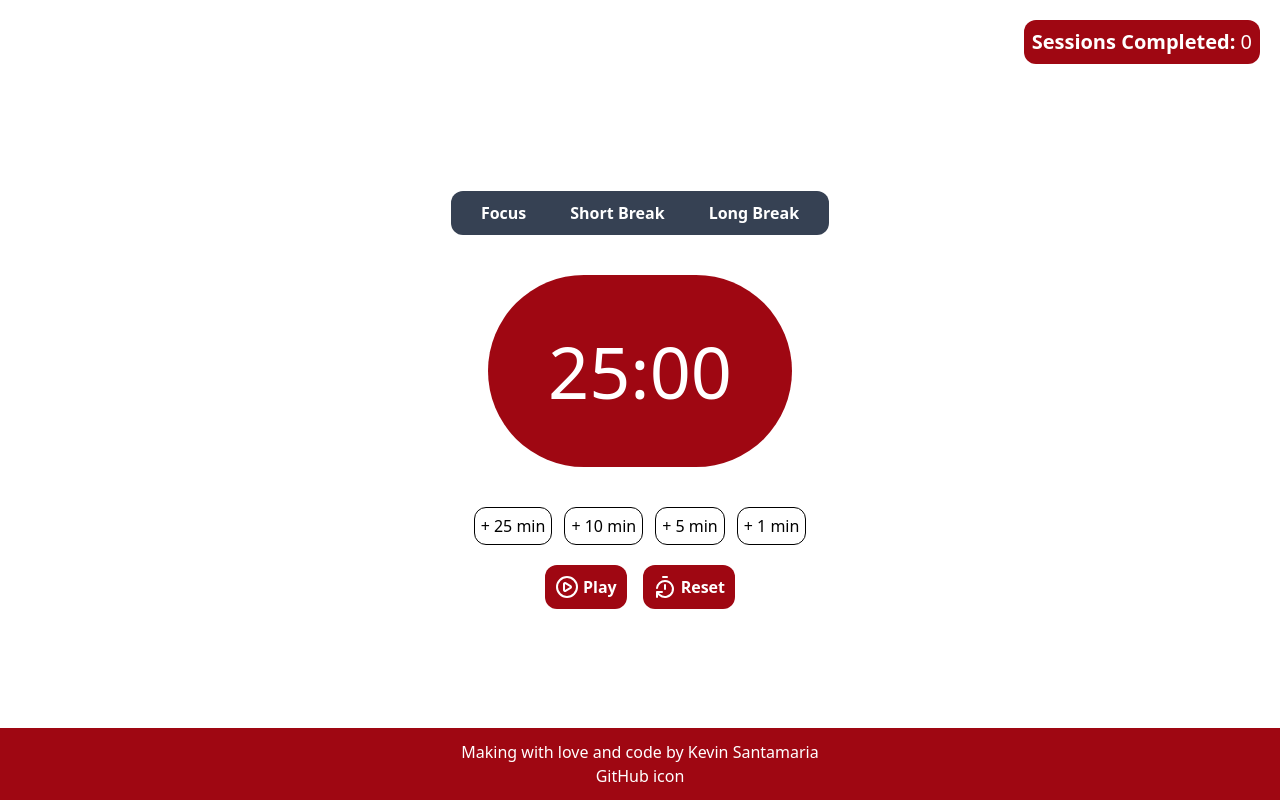
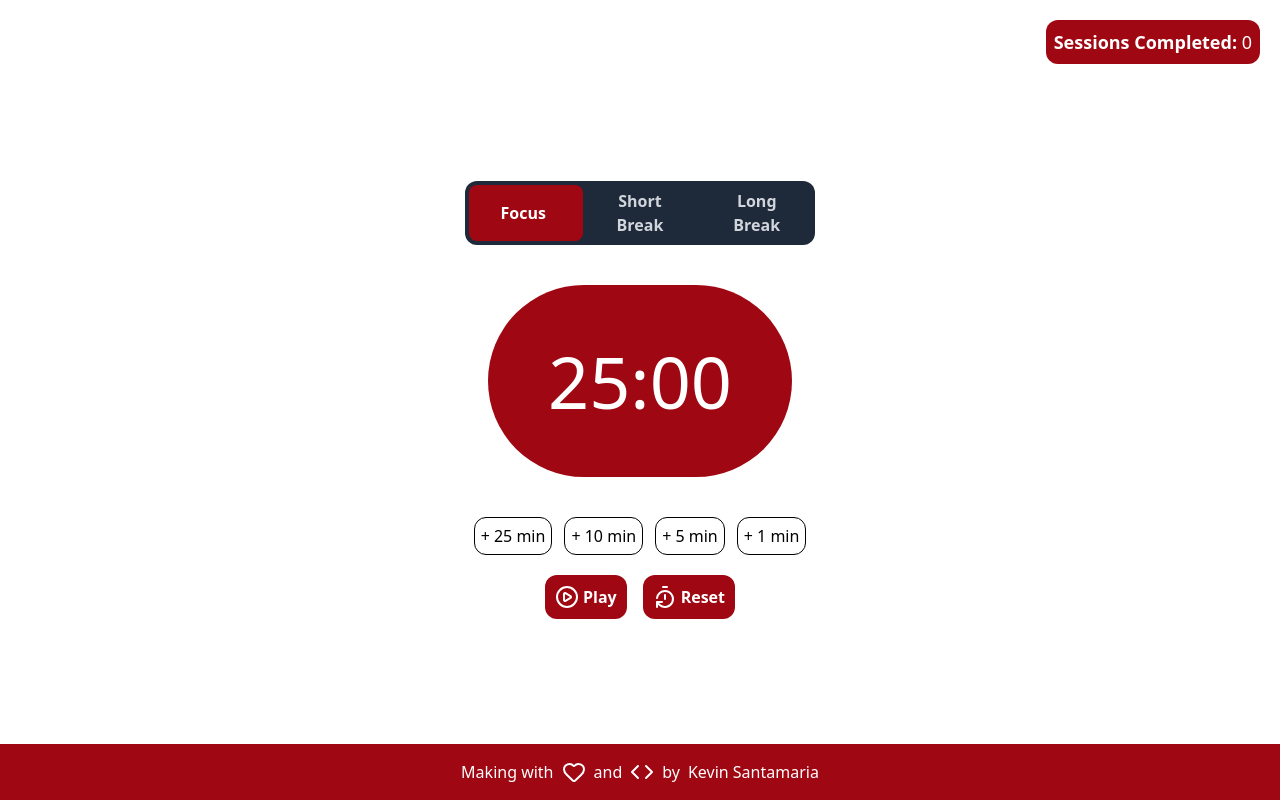
Before and after one commit to kevsantamaria/pomodoro-app, a React (Vite) app: page / in a window 1280 px wide. Built offline with nearby package versions, Linux system fonts and the light colour scheme.

Commit message:
Change the 'SessionButton' to a single 'SessionSwitch' component

```diff
--- a/src/components/Footer.jsx
+++ b/src/components/Footer.jsx
@@ -1,12 +1,15 @@
+import { Code, Heart } from "lucide-react";
+
 function Footer() {
   return (
     <footer className="fixed bottom-0 w-full bg-red-800 text-white">
-        <section className="flex flex-col justify-center items-center py-3">
-        <span>Making with love and code by Kevin Santamaria</span>
-        <span>GitHub icon<a href="#"></a></span>
-        </section>
+      <section className="flex flex-col justify-center items-center py-4">
+        <span className="flex gap-2">
+          Making with <Heart /> and <Code /> by <a href="#">Kevin Santamaria</a>
+        </span>
+      </section>
     </footer>
-)
+  );
 }
 
-export default Footer
+export default Footer;
--- a/src/components/SessionButton.jsx
+++ /dev/null
@@ -1,28 +0,0 @@
-import { useContext } from "react";
-import { TimerContext } from "../contexts/TimerContext";
-
-function SessionButton({ type, thisTime, text }) {
-  const { setTime, setTypeOfSession } = useContext(TimerContext);
-
-  // const currentSession = (typeOfSession) => {
-  //   typeOfSession === "focus"
-  //     ? (className = "bg-white text-black")
-  //     : typeOfSession === "shortBreak"
-  //     ? (className = "bg-white text-black")
-  //     : (className = "bg-white text-black");
-  // };
-
-  return (
-    <button
-      className="text-white p-2.5 rounded-xl cursor-pointer font-bold"
-      onClick={() => {
-        setTypeOfSession(type); // 'focus' || 'shortBreak' || 'longBreak'
-        setTime(thisTime); // 25 * 60 || 5 * 60 || 15 * 60
-      }}
-    >
-      {text}
-    </button>
-  );
-}
-
-export default SessionButton;
--- /dev/null
+++ b/src/components/SessionSwitch.jsx
@@ -0,0 +1,52 @@
+import { useContext } from "react";
+import { TimerContext } from "../contexts/TimerContext";
+
+function SessionSwitch() {
+  const { setTime, typeOfSession, setTypeOfSession } = useContext(TimerContext);
+
+  const options = [
+    { type: "focus", time: 25 * 60, text: "Focus" },
+    { type: "shortBreak", time: 5 * 60, text: "Short Break" },
+    { type: "longBreak", time: 15 * 60, text: "Long Break" },
+  ];
+
+  const currentIndex = options.findIndex((opt) => opt.type === typeOfSession);
+
+  return (
+    <section className="relative bg-gray-800 rounded-xl p-2 px-5 flex space-x-10">
+      {/* Slider */}
+      <div
+        className="absolute left-1 top-1 bg-red-800 rounded-lg transition-transform duration-300 ease-in-out"
+        style={{
+          width: "calc((100% - 8px) / 3)",
+          height: "calc(100% - 8px)",
+          transform: `translateX(${currentIndex * 100}%)`,
+        }}
+      />
+
+      {options.map(({ type, time, text }) => (
+        <div
+          key={type}
+          className="relative z-10 w-1/3 flex justify-center rounded-lg"
+        >
+          <button
+            className={`text-center font-semibold cursor-pointer transition-colors duration-300
+            ${
+              typeOfSession === type
+                ? "text-white"
+                : "text-gray-300 hover:text-white"
+            }`}
+            onClick={() => {
+              setTypeOfSession(type);
+              setTime(time);
+            }}
+          >
+            {text}
+          </button>
+        </div>
+      ))}
+    </section>
+  );
+}
+
+export default SessionSwitch;
--- a/src/components/Timer.jsx
+++ b/src/components/Timer.jsx
@@ -1,11 +1,19 @@
 import { useEffect, useContext } from "react";
 import { CirclePlay, TimerReset, CirclePause } from "lucide-react";
 import { TimerContext } from "../contexts/TimerContext";
-import SessionButton from "./SessionButton";
-import AddTime from './AddTime'
+import SessionSwitch from "./SessionSwitch";
+import AddTime from "./AddTime";
 
 function Timer() {
-  const { time, setTime, numOfSession, isActive, setIsActive, handleTimerEnd, handleReset } = useContext(TimerContext);
+  const {
+    time,
+    setTime,
+    numOfSession,
+    isActive,
+    setIsActive,
+    handleTimerEnd,
+    handleReset,
+  } = useContext(TimerContext);
 
   useEffect(() => {
     let timer;
@@ -28,29 +36,28 @@ function Timer() {
   return (
     <section className="bg-white h-screen flex flex-col gap-5 items-center justify-center">
       <article className="absolute top-5 right-5 bg-red-800 rounded-xl p-2">
-        <h2 className="font-bold text-white text-xl">
+        <h2 className="font-bold text-white text-lg">
           Sessions Completed:
           <span className="font-normal">{" " + numOfSession}</span>
         </h2>
       </article>
 
-      <article className="flex gap-6 bg-gray-700 rounded-xl px-5">
-        <SessionButton type={"focus"} thisTime={25 * 60} text={"Focus"} />
-        <SessionButton type={"shortBreak"} thisTime={5 * 60} text={"Short Break"} />
-        <SessionButton type={"longBreak"} thisTime={15 * 60} text={"Long Break"} />
+      <article>
+        <SessionSwitch />
       </article>
 
       <article className="border-b-gray-700 m-5 bg-red-800 text-white p-15 rounded-full">
         <span className="text-7xl">
-          {Math.floor(time / 60)}:{String(time % 60).padStart(2, "00")}
+          {String(Math.floor(time / 60)).padStart(2, "0")}:
+          {String(time % 60).padStart(2, "0")}
         </span>
       </article>
 
       <article className="flex gap-3">
-        <AddTime text={"+ 25 min"} timeToAdd={time + 25 * 60}/>
-        <AddTime text={"+ 10 min"} timeToAdd={time + 10 * 60}/>
-        <AddTime text={"+ 5 min"} timeToAdd={time + 5 * 60}/>
-        <AddTime text={"+ 1 min"} timeToAdd={time + 1 * 60}/>
+        <AddTime text={"+ 25 min"} timeToAdd={time + 25 * 60} />
+        <AddTime text={"+ 10 min"} timeToAdd={time + 10 * 60} />
+        <AddTime text={"+ 5 min"} timeToAdd={time + 5 * 60} />
+        <AddTime text={"+ 1 min"} timeToAdd={time + 1 * 60} />
       </article>
       <article className="flex gap-4">
         <button
--- a/src/contexts/TimerContext.jsx
+++ b/src/contexts/TimerContext.jsx
@@ -41,7 +41,7 @@ export function TimerContextProvider(props) {
       value={{
         time,
         setTime,
-       // typeOfSession,
+        typeOfSession,
         setTypeOfSession,
         numOfSession,
         isActive,
--- a/src/main.jsx
+++ b/src/main.jsx
@@ -2,7 +2,7 @@ import { StrictMode } from "react";
 import { createRoot } from "react-dom/client";
 import "./index.css";
 import App from "./App.jsx";
-import {TimerContextProvider} from "./contexts/TimerContext.jsx";
+import { TimerContextProvider } from "./contexts/TimerContext.jsx";
 
 createRoot(document.getElementById("root")).render(
   <StrictMode>
```
Also changed, not shown: src/components/AddTime.jsx (+4 -4 lines).
